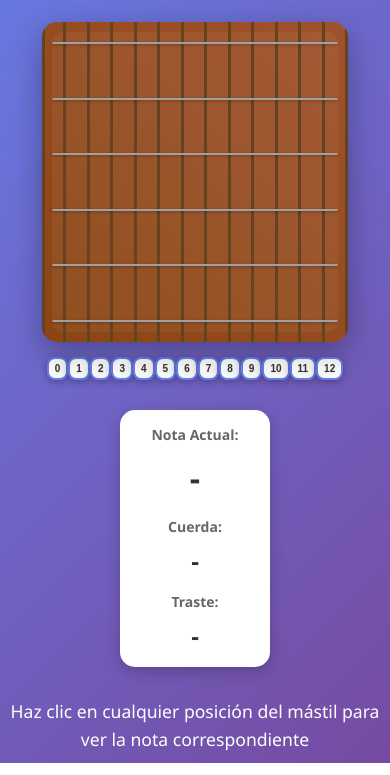
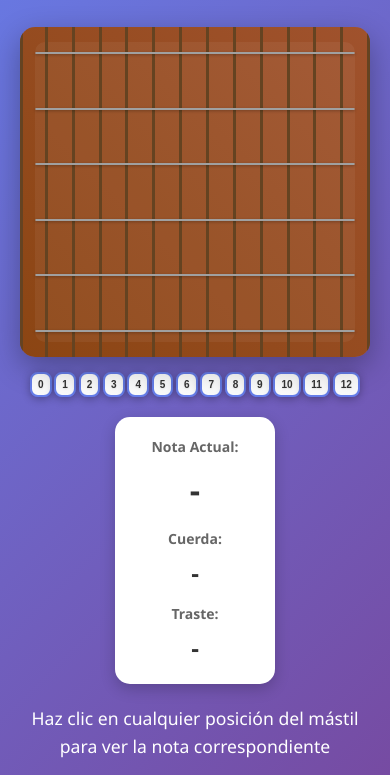
Before and after one commit to luistrigo/guitar-notes, a plain HTML site: page index.html in a window 390 px wide. Shown: the part 174-949 px from the top of the page. Drawn offline with Linux system fonts and the light colour scheme.

Commit message:
Optimizar diseño responsivo: ajustar márgenes, tamaños de fuente y escalas en elementos para mejorar la visualización en dispositivos móviles.

```diff
--- a/styles.css
+++ b/styles.css
@@ -413,9 +413,9 @@ main {
     cursor: pointer;
     transition: all 0.2s ease;
     border-radius: 50%;
-    margin: 5px;
+    margin: 3px;
     font-weight: bold;
-    font-size: 12px;
+    font-size: 10px;
     color: transparent;
     background: transparent;
 }
@@ -423,14 +423,14 @@ main {
 .note-position:hover {
     background: rgba(255, 255, 255, 0.3);
     color: #333;
-    transform: scale(1.1);
+    transform: scale(1.05);
 }
 
 .note-position.active {
     background: rgba(255, 215, 0, 0.8);
     color: #333;
-    transform: scale(1.2);
-    box-shadow: 0 4px 8px rgba(0,0,0,0.3);
+    transform: scale(1.1);
+    box-shadow: 0 3px 6px rgba(0,0,0,0.3);
 }
 
 .info-panel {
@@ -482,12 +482,12 @@ main {
 /* Responsive design */
 @media (max-width: 768px) {
     .container {
-        padding: 15px;
+        padding: 20px;
     }
 
     .guitar-neck {
         min-width: 100%;
-        padding: 10px;
+        padding: 15px;
         margin: 0;
     }
 
@@ -505,7 +505,7 @@ main {
 
     .fret-numbers {
         max-width: 100%;
-        padding: 0 10px;
+        padding: 0 15px;
         margin: 0;
     }
 
@@ -524,30 +524,45 @@ main {
         flex-direction: column;
         gap: 15px;
         margin: 0;
+        padding: 20px;
     }
 
     #title {
         font-size: 2rem;
     }
+
+    main {
+        gap: 25px;
+    }
 }
 
 @media (max-width: 480px) {
     .container {
-        padding: 10px;
+        padding: 15px;
+    }
+
+    main {
+        gap: 20px;
+        padding-left: 5px;
+        padding-right: 5px;
+    }
+
+    .guitar-container {
+        width: 100%;
     }
 
     .guitar-neck {
         min-width: 100%;
-        padding: 10px;
+        padding: 15px;
         margin: 0;
     }
 
     .fret {
-        width: 30px;
+        width: 1fr;
     }
 
     .fretboard {
-        grid-template-columns: repeat(13, 30px);
+        grid-template-columns: repeat(13, 1fr);
     }
 
     .string {
@@ -555,23 +570,47 @@ main {
     }
 
     .fret-numbers {
-        padding: 0 5px;
+        padding: 0 10px;
         margin: 0;
     }
 
     .fret-number {
         font-size: 10px;
-        padding: 4px 6px;
+        padding: 5px 6px;
         min-width: 16px;
     }
 
     .note-position {
-        font-size: 10px;
-        margin: 2px;
+        font-size: 8px;
+        margin: 0 0 0 0;
+        margin-top: 10px;
+        height: 30px;
     }
 
     .info-panel {
         margin: 0;
-        padding: 15px;
+        padding: 20px;
     }
 }
+
+/* Móvil en horizontal */
+@media (max-width: 480px) and (orientation: landscape) {
+    .strings {
+        height: 100px;
+    }
+
+    .guitar-neck {
+        padding: 10px;
+    }
+
+    .note-position {
+        margin-top: 5px;
+        height: 25px;
+    }
+
+    .info-panel {
+        padding: 15px;
+        flex-direction: row;
+        gap: 20px;
+    }
+}
```
